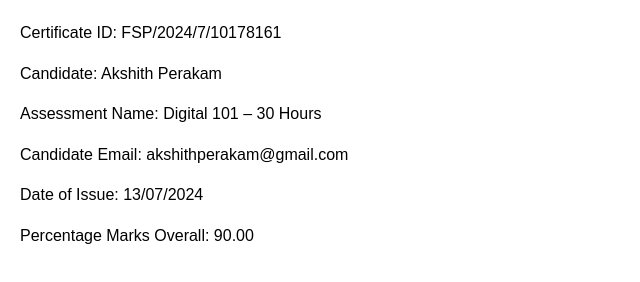
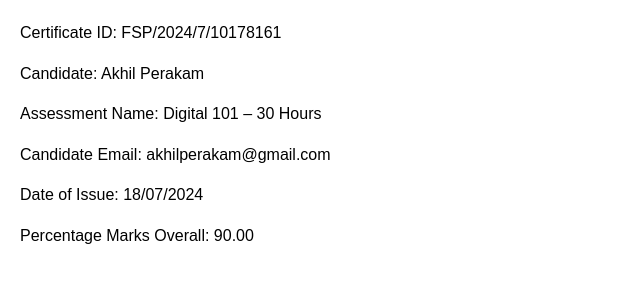
Before and after one commit to Akhil1976/Akhil-nasscom, a plain HTML site: page index.html in a window 1280 px wide. Shown: the full height of the page, 0-640 px from the left. Drawn offline with Linux system fonts and the light colour scheme.

Commit message:
Update index.html

```diff
--- a/index.html
+++ b/index.html
@@ -27,10 +27,10 @@
 <body>
 
         <div class="certificate-item">Certificate ID: FSP/2024/7/10178161</div>
-        <div class="certificate-item">Candidate: Akshith Perakam</div>
+        <div class="certificate-item">Candidate: Akhil Perakam</div>
         <div class="certificate-item">Assessment Name: Digital 101 – 30 Hours</div>
-        <div class="certificate-item">Candidate Email: akshithperakam@gmail.com</div>
-        <div class="certificate-item">Date of Issue: 13/07/2024</div>
+        <div class="certificate-item">Candidate Email: akhilperakam@gmail.com</div>
+        <div class="certificate-item">Date of Issue: 18/07/2024</div>
         <div class="certificate-item">Percentage Marks Overall: 90.00</div>
 
 </body>
```
